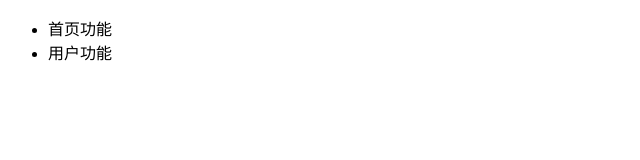
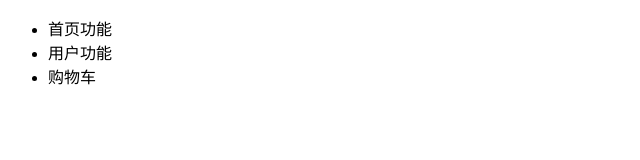
Before and after one commit to GEMisyzcGod/nbclass, a plain HTML site: page index.html in a window 1280 px wide. Shown: the full height of the page, 0-640 px from the left. Drawn offline with Linux system fonts and the light colour scheme.

Commit message:
这是购物车

```diff
--- a/index.html
+++ b/index.html
@@ -9,6 +9,7 @@
     <ul>
         <li>首页功能</li>
         <li>用户功能</li>
+        <li>购物车</li>
     </ul>
 </body>
 </html>
```
